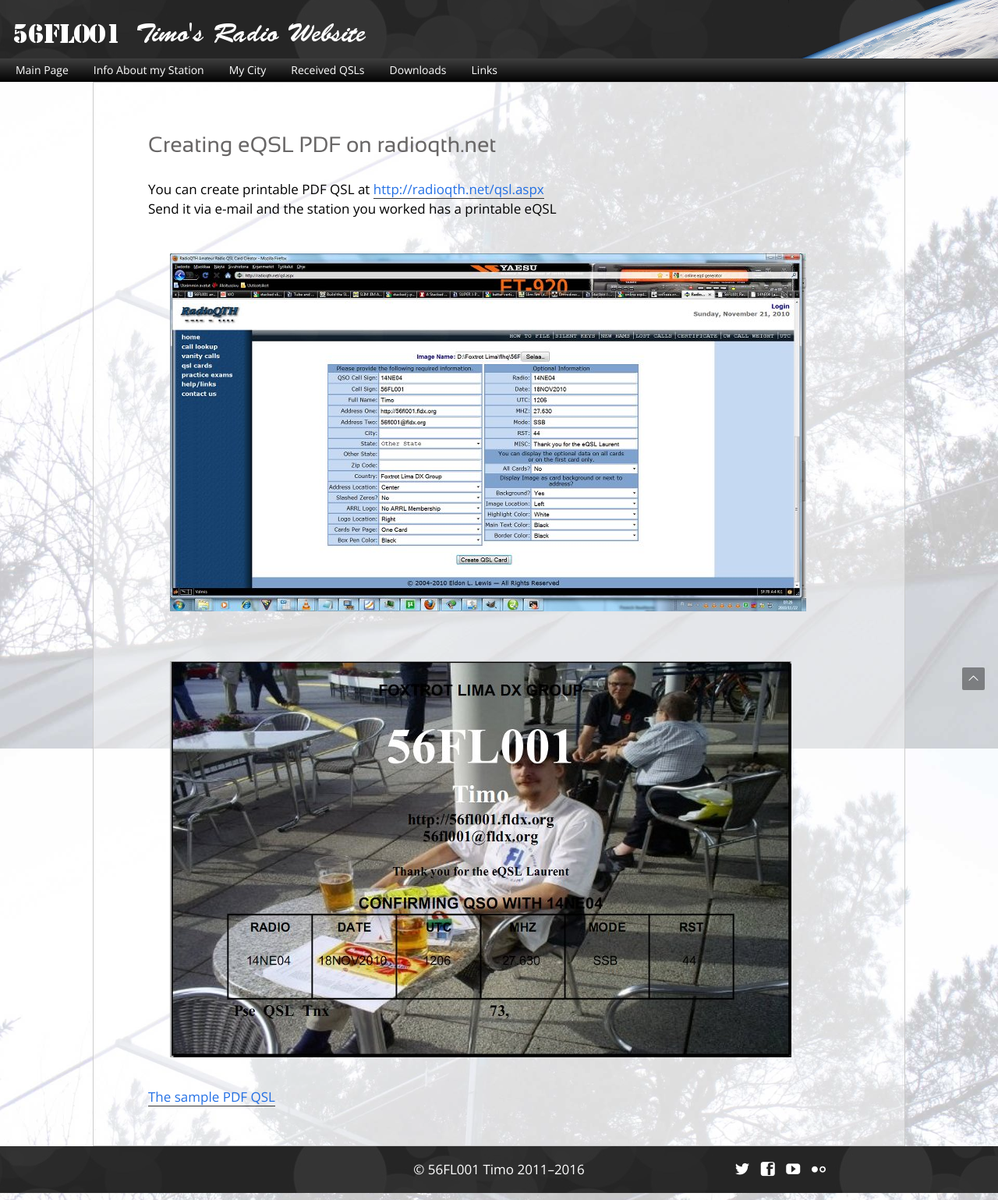
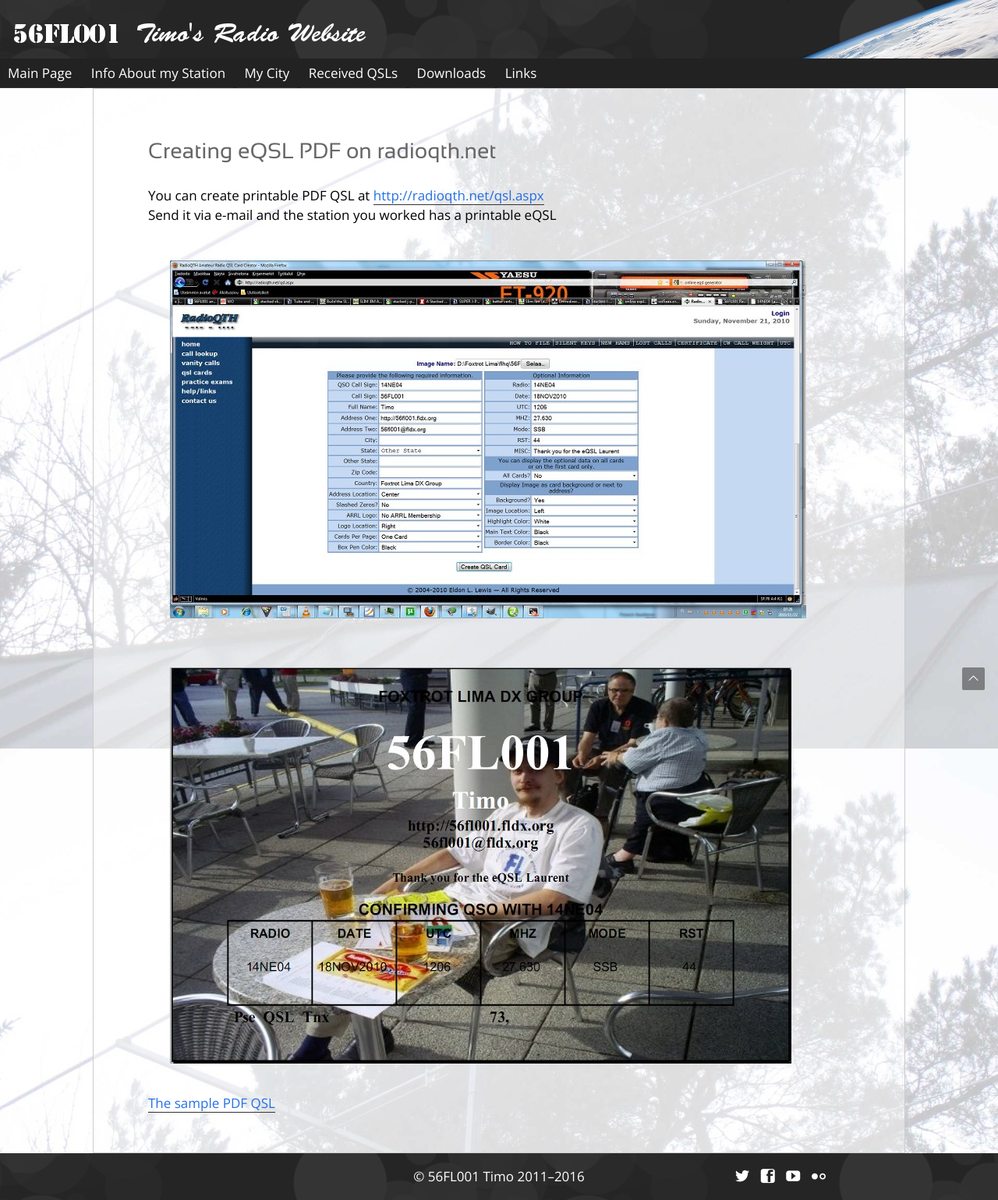
Before and after one commit to teear/56fl001.fldx.org, a Jekyll site: the page built from radioqth-qsl-creator.html, in a window 1280 px wide. Shown: the whole page at 78% size. Built offline with Jekyll 4.4.1, drawn with Linux system fonts in a browser that asks for light colours.

Commit message:
Style for site navigation

```diff
--- a/css/main.scss
+++ b/css/main.scss
@@ -296,13 +296,52 @@ iframe {
 }
 
 
+/* Site navigation */
+nav ul {
+    list-style: none;
+    margin-left: 0;
+}
+    nav li,
+        nav li > a {
+            display:inline-block;
+           *display:inline;
+            zoom:1;
+    }
+
+
+.site-nav {
+    width: 100%;
+    heigth: 30px;
+    background-color: #222;
+}
+        .site-nav a {
+            padding: 5px 10px;
+            color: #fff;
+            text-decoration: none;
+        }
+
+.site-nav {
+  a:hover, a:focus, a:active {
+    background-color: #333;
+  }
+}
+
+@media all and (max-width: 800px) {
+  .site-nav ul { padding-left: 0; text-align: center; }
+  .site-nav li, .site-nav a { display: block; }
+}
+/* Site navigation END */
+
+
 /* Generated via www.cssmenubuilder.com */
+/*
 .breadcrumb { position:relative; height:30px; width:100%; @extend %clearfix; }
 .breadcrumb ul{position:relative; margin:0 5px 0 5px; padding:0; height:30px; background: #222 url('{{ site.baseurl }}/breadcrumbImage.png') 0px -30px repeat-x; }
 .breadcrumb ul li{padding:0; margin:0; list-style:none; float:left; height:30px; display:inline;}
 .breadcrumb ul li a{font-size: 14px; color:rgb(255,255,255); text-decoration:none; border: none; line-height:30px;
   display:block;
   /* Pystyt linkkien välissä background:url('{{ site.baseurl }}/breadcrumbImage.png') 100% -60px no-repeat; */
+/*
   padding:0 17px 0 15px; }
 .breadcrumb ul li a:hover {text-decoration:none; color:rbg(255,255,255);}
 .breadcrumb ul li a.active{background:none; color:rgb(255,255,255);}
@@ -312,6 +351,7 @@ iframe {
 
 @media all and (max-width: 800px) {
 /* Generated via www.cssmenubuilder.com */
+/*
 .breadcrumb { position: static; height: 180px; }
 .breadcrumb ul { position: relative; margin: 0; background-image: none; background-color: #333; text-align: center; }
 .breadcrumb ul li { height: 30px; float: none; }
@@ -319,7 +359,7 @@ iframe {
 .breadcrumb ul li a:hover { background-color: #222; }
 .breadcrumb .left, .breadcrumb .right { display: none; }
 }
-
+*/
 
 /* daltonlp.com semi-transparent background */
 .transp-bg {
```
